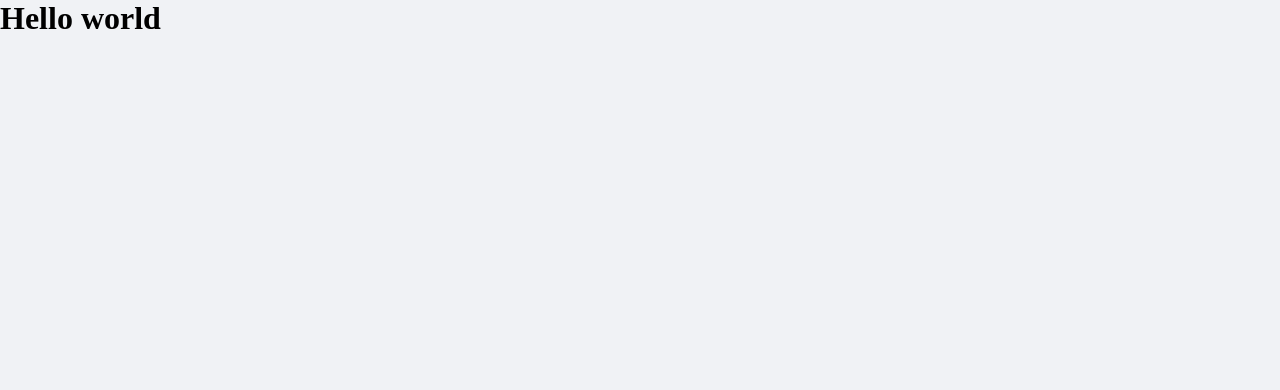
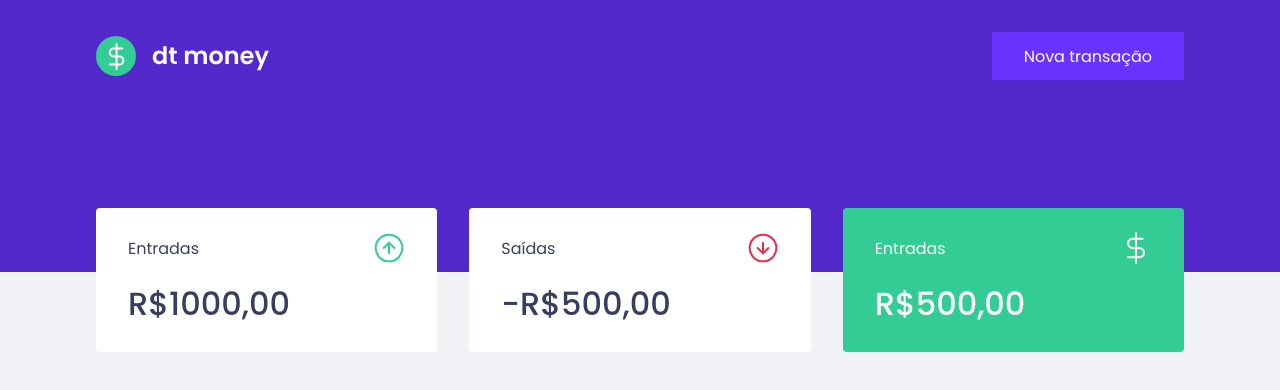
Before and after one commit to danilocucharro/dtmoney, a React (Create React App) app: page / in a window 1280 px wide. Shown: the top 390 px of the page. Built offline with nearby package versions, Linux system fonts and the light colour scheme.

Commit message:
criei os components dashboard, header, summary e apliquei eles dentro do site, que agora está com um visual novo!

```diff
--- a/public/index.html
+++ b/public/index.html
@@ -1,10 +1,16 @@
 <!DOCTYPE html>
 <html lang="pt-br">
 <head>
+    <link rel="preconnect" href="https://fonts.gstatic.com">
+
     <meta charset="UTF-8">
     <meta name="viewport" content="width=device-width, initial-scale=1.0">
+
     <link rel="shortcut icon" href="favicon.png" type="image/png" >
+
     <title>dtmoney</title>
+
+    <link href="https://fonts.googleapis.com/css2?family=Poppins:wght@400;500;600&display=swap" rel="stylesheet">
 </head>
 <body>
     <div id="root"></div>
--- a/src/App.tsx
+++ b/src/App.tsx
@@ -1,10 +1,14 @@
+import { Dashboard } from "./components/Dashboard/";
+import { Header } from "./components/Header";
+import { Content } from "./components/Header/styles";
 import { GlobalStyle } from "./styles/global";
 
 export function App() {
   return (
-    <div className="App">
-      <h1>Hello world</h1>
+    <>
+      <Header/>
+      <Dashboard/>
       <GlobalStyle/>
-    </div>
+    </>
   );
 }
--- /dev/null
+++ b/src/components/Dashboard/index.tsx
@@ -0,0 +1,11 @@
+import { Summary } from "../Summary";
+import { Container } from "./styles";
+
+export function Dashboard(){
+    return(
+    <Container>
+        <Summary/>
+    </Container>
+    )
+
+}
--- /dev/null
+++ b/src/components/Dashboard/styles.ts
@@ -0,0 +1,8 @@
+import styled from 'styled-components';
+
+export const Container = styled.main `
+    max-width: 1120px;
+    margin: 0 auto;
+    padding: 2.5rem 1rem /*2.5rem em cima e embaixo e 1rem dos lados */
+
+`;
--- /dev/null
+++ b/src/components/Header/index.tsx
@@ -0,0 +1,15 @@
+import logoImg from '../../assets/logo.svg';
+import { Container, Content } from './styles';
+
+export function Header(){
+    return(
+        <Container>
+            <Content>
+            <img src={logoImg} alt="dt money" />
+            <button type="button">
+                Nova transação
+            </button>
+            </Content>
+        </Container>
+    )
+}
--- /dev/null
+++ b/src/components/Header/styles.ts
@@ -0,0 +1,31 @@
+import styled from 'styled-components';
+
+export const Container = styled.header `
+    background: var(--blue);
+`
+
+export const Content = styled.div `
+    max-width: 1120px;
+    margin: 0 auto;
+
+    padding: 2rem 1rem 12rem; /* 1rem é igual ao tamanho do font-size atribuitdo*/
+    display: flex;
+    align-items: center; /*os items atribuidos alinhados verticalmente no centro */
+    justify-content: space-between; /*espaço em todos os items que estao dentro do content */
+
+    button{
+        font-size: 1rem;
+        color: #fff;
+        background: var(--blue-light);
+        border: 0;
+        padding: 0 2rem;
+        border-radius: 0.25 rem; /*equivalente a 4px */
+        height: 3rem;
+
+        transition: filter 0.2s; /*uma leva animação de 2 milesimos para quando passarmos o cursor um cima do elemento */
+
+        &:hover{
+            filter: brightness(0.9) /*escurece a cor do botao quando a gente passa o cursor e cima */
+        }
+    }
+`
--- /dev/null
+++ b/src/components/Summary/index.tsx
@@ -0,0 +1,34 @@
+import { Container } from "./styles";
+import entradasImg from '../../assets/entradas.svg';
+import saidasImg from '../../assets/saidas.svg';
+import totalImg from '../../assets/total.svg';
+
+export function Summary(){
+    return(
+        <Container>
+            <div>
+                <header>
+                    <p>Entradas</p>
+                    <img src={entradasImg} alt="" />
+                </header>
+                <strong>R$1000,00</strong>
+            </div>
+
+            <div>
+                <header>
+                    <p>Saídas</p>
+                    <img src={saidasImg} alt="" />
+                </header>
+                <strong>-R$500,00</strong>
+            </div>
+
+            <div className="highlight-background">
+                <header>
+                    <p>Entradas</p>
+                    <img src={totalImg} alt="" />
+                </header>
+                <strong>R$500,00</strong>
+            </div>
+        </Container>
+    )
+}
--- /dev/null
+++ b/src/components/Summary/styles.ts
@@ -0,0 +1,35 @@
+import styled from 'styled-components';
+
+export const Container = styled.div`
+    display: grid;
+    grid-template-columns: repeat(3, 1fr); /*trea colunas de tamanhos iguais */
+    gap: 2rem;/*espaçamento dentro de cada um dos items dentro do grid*/
+    margin-top: -6.5rem; /*colocando o sumario la em cima do header pra ter o feito de meio a meio */
+
+    div{
+        background: var(--shape);
+        padding: 1.5rem 2rem;
+        border-radius: 0.25rem;
+        color: var(--text-title);
+
+        header{
+            display:flex;
+            align-items: center;
+            justify-content: space-between;
+        }
+
+        strong{
+            display: block;
+            margin-top: 1rem;
+            font-size: 2rem;
+            font-weight: 500;
+            line-height: 3rem;
+        }
+
+        &.highlight-background{
+            background: var(--green);
+            color: #fff;
+        }
+    }
+
+`
--- a/src/styles/global.ts
+++ b/src/styles/global.ts
@@ -3,6 +3,13 @@
 export const GlobalStyle = createGlobalStyle`
     :root{
         --background: #f0f2f5;
+        --red: #e52e4d;
+        --green: #33cc95;
+        --blue: #5429cc;
+        --blue-light: #6933ff;
+        --text-title: #363f5f;
+        --text-body: #969cb3;
+        --shape: #ffffff;
     }
 
     * {
@@ -11,11 +18,11 @@
         box-sizing: border-box;
     }
 
-    html{
+    html{/*quando o usuario estiver com uma tela de ate 1080px de largura eu vou diminuir o font-size para 93.75% = 15px*/
         @media (max-width: 1080px){
             font-size: 93.75%; //15px
         }
-
+        /* e quando de ate 720px de largura, eu vou diminuir o font-size para 87.5% = 14px ex: 16 * 0,875 = 14*/
         @media (max-width: 720px){
             font-size: 87.5%; //14px
         }
@@ -26,9 +33,22 @@
         -webkit-font-smoothing: antialiased;
     }
 
-    button {
-        cursor: pointer
+    body, input, textarea, button {
+        font-family: 'Poppins', sans-serif;
+        font-weight: 400;
     }
 
+    h1, h2, h3, h4, h5, h6, strong {
+        font-weight: 600;
+    }
+
+    button {
+        cursor: pointer; /*nosso cursor fica apontando para o conteudo*/
+    }
+
+    [disabled] { /*tudo que estiver desabilitado vamos deixar ele com menos opaciadade e quando o cursor passar em cima ele vai virar uma plaquinha de nao permitido*/
+        opacity: 0.6;
+        cursor: not-allowed;
+    }
 
 `
```
